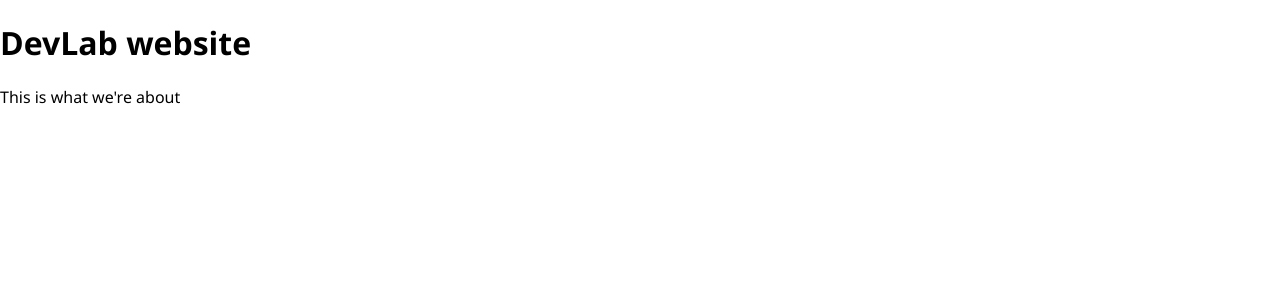
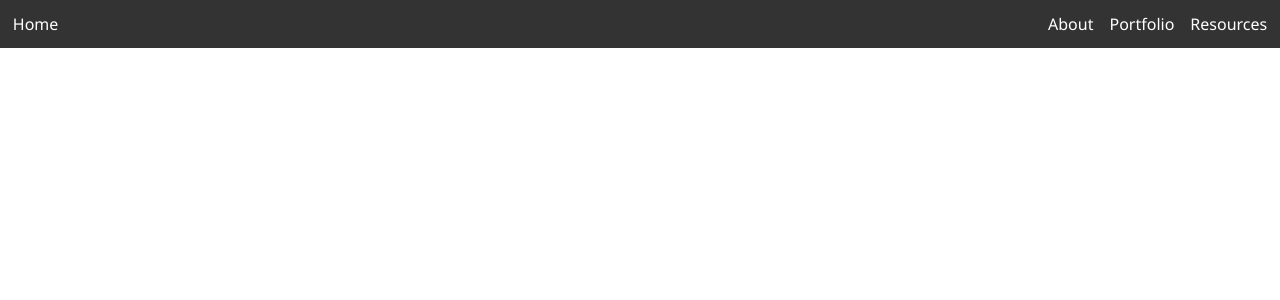
Before and after one commit to ud-devlab/devlab-website, a React (Vite) app: page /about in a window 1280 px wide. Shown: the top 300 px of the page. Built offline with nearby package versions, Linux system fonts and the light colour scheme.

Commit message:
created navbar and used in pages

```diff
--- /dev/null
+++ b/src/components/NavBar.module.css
@@ -0,0 +1,38 @@
+.navbar {
+    width: 100%;
+    padding: 0.8rem;
+    display: flex;
+    flex-direction: row;
+    background-color: #333;
+}
+
+.navbarLeft {
+    flex: 0;
+}
+
+.navbarRight {
+    flex: 1;
+    text-align: right;
+}
+
+.navbarLink {
+    color: white;
+    border: none;
+    text-decoration: none;
+    outline: none;
+    cursor: pointer;
+    transition: 0.075s linear color;
+}
+
+.navbarLink:not(:last-child) {
+    padding-right: 1rem;
+}
+
+.navbarLink:hover {
+    color: #ddd;
+}
+
+.navbarLinkHighlighted {
+    color: #bbb;
+    cursor: none;
+}
--- /dev/null
+++ b/src/components/NavBar.tsx
@@ -0,0 +1,18 @@
+import { Link } from "react-router-dom";
+import styles from "./NavBar.module.css";
+
+export function NavBar(props: { currentPage: string }) {
+    console.log(props.currentPage);
+    return (
+        <div className={styles.navbar}>
+            <div className={styles.navbarLeft}>
+                <Link to="/" className={styles.navbarLink}>Home</Link>
+            </div>
+            <div className={styles.navbarRight}>
+                <Link to="/about" className={styles.navbarLink}>About</Link>
+                <Link to="/portfolio" className={styles.navbarLink}>Portfolio</Link>
+                <Link to="/resources" className={styles.navbarLink}>Resources</Link>
+            </div>
+        </div>
+    );
+}
--- a/src/pages/About.tsx
+++ b/src/pages/About.tsx
@@ -1,8 +1,10 @@
+import { NavBar } from "../components/NavBar";
+
 export function About() {
     return (
         <div>
-            <h1>DevLab website</h1>
-            <p>This is what we're about</p>
+            <NavBar currentPage="about" />
+            <div className="content"></div>
         </div>
     );
 }
--- a/src/pages/Home.tsx
+++ b/src/pages/Home.tsx
@@ -1,8 +1,10 @@
+import { NavBar } from "../components/NavBar";
+
 export function Home() {
     return (
         <div>
-            <h1>DevLab website</h1>
-            <p>Welcome to the homepage</p>
+            <NavBar currentPage="home" />
+            <div className="content"></div>
         </div>
     );
 }
--- a/src/pages/NotFound.tsx
+++ b/src/pages/NotFound.tsx
@@ -1,7 +1,10 @@
+import { NavBar } from "../components/NavBar";
+
 export function NotFound() {
     return (
         <div>
-            <h1>DevLab - Page Not Found</h1>
+            <NavBar currentPage="notfound" />
+            <div className="content"></div>
         </div>
     );
 }
--- a/src/pages/Portfolio.tsx
+++ b/src/pages/Portfolio.tsx
@@ -1,8 +1,10 @@
+import { NavBar } from "../components/NavBar";
+
 export function Portfolio() {
     return (
         <div>
-            <h1>DevLab website</h1>
-            <p>Welcome to the portfolio page</p>
+            <NavBar currentPage="portfolio" />
+            <div className="content"></div>
         </div>
     );
 }
--- a/src/pages/Resources.tsx
+++ b/src/pages/Resources.tsx
@@ -1,8 +1,10 @@
+import { NavBar } from "../components/NavBar";
+
 export function Resources() {
     return (
         <div>
-            <h1>DevLab website</h1>
-            <p>Welcome to the resources page</p>
+            <NavBar currentPage="resources" />
+            <div className="content"></div>
         </div>
     );
 }
```
